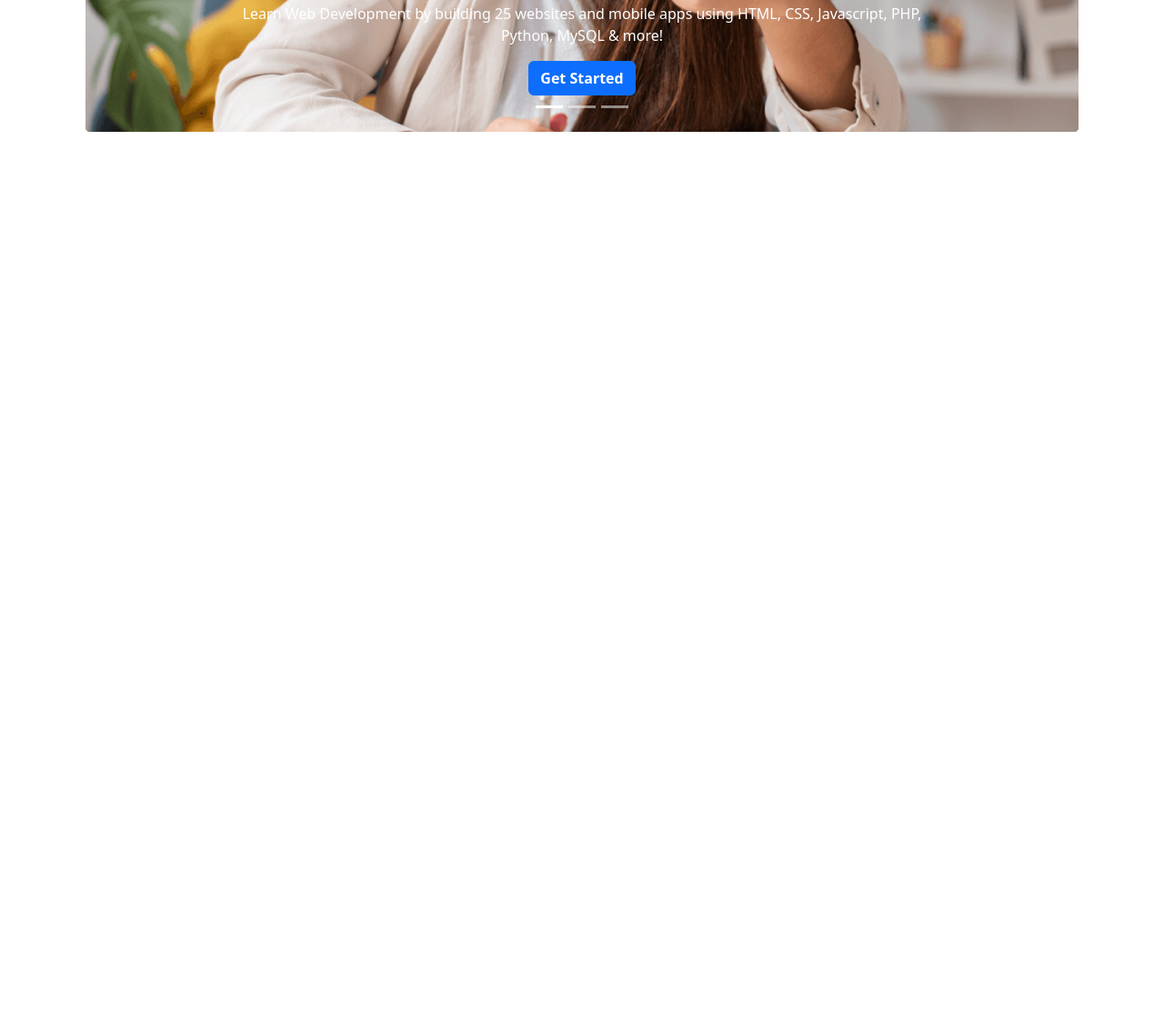
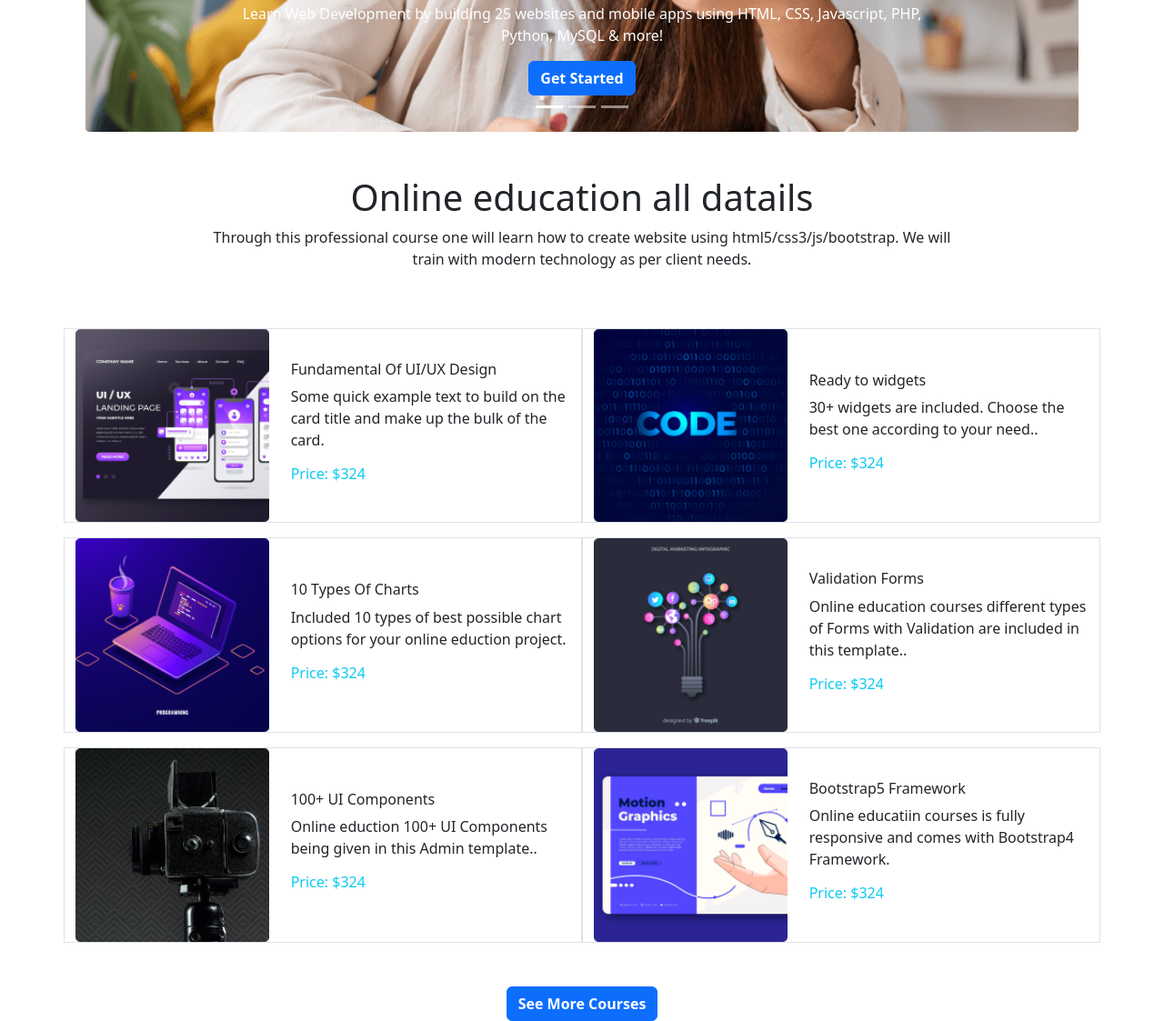
Before and after one commit to rafia02/learn-development-website, a plain HTML site: page index.html in a window 1280 px wide. Shown: the part 550-1673 px from the top of the page at 91% size. Before the commit the page ends 800 px from the top, so only its background shows below. Drawn offline with nearby package versions, Linux system fonts and the light colour scheme.

Commit message:
course section commited

```diff
--- a/index.html
+++ b/index.html
@@ -103,6 +103,114 @@
 
 
 
+
+      <main class=" container-fluid">
+
+        <!-- course section starts here  -->
+      <section class="online-education-course container mt-5">
+        <div class="row">
+              <div class="col-lg-12 w-75 m-auto">
+                <h1 class="text-center">Online education all datails</h1>
+                <p class=" text-center">Through this professional course one will learn how to create website using html5/css3/js/bootstrap. We will train with modern technology as per client needs.</p>
+              </div>
+        </div>
+
+        <div class="row mt-5">
+          <div class="col-lg-6 d-grid gap-3 ">
+            <div class="row border">
+              <div class="col-lg-5 col-md-5 ">
+                <img class="w-100" src="images/course/course-1.png" alt="">
+              </div>
+              <div class="col-lg-7 col-md-7 d-flex align-items-center">
+                <div>
+                  <h6>Fundamental Of UI/UX Design</h6>
+                  <p>Some quick example text to build on the card title and make up the bulk of the card.</p>
+                  <h6 class="text-info">Price: $324</h6>
+                </div>
+              </div>
+
+            </div>
+            <div class="row border">
+              <div class="col-lg-5 col-md-5 ">
+                <img class="w-100" src="images/course/course-3.png" alt="">
+              </div>
+              <div class="col-lg-7 col-md-7 d-flex align-items-center">
+                <div>
+                  <h6>10 Types Of Charts</h6>
+                  <p>Included 10 types of best possible chart options for your online eduction project.</p>
+                  <h6 class="text-info" >Price: $324</h6>
+                </div>
+              </div>
+            </div>
+
+            <div class="row border">
+              <div class="col-lg-5 col-md-5">
+                <img class="w-100" src="images/course/course-5.png" alt="">
+              </div>
+              <div class="col-lg-7 col-md-7 d-flex align-items-center">
+                <div>
+                  <h6>100+ UI Components</h6>
+                  <p>Online eduction 100+ UI Components being given in this Admin template..</p>
+                  <h6 class="text-info">Price: $324</h6>
+                </div>
+              </div>
+            </div>
+          </div>
+
+          <div class="col-lg-6 d-grid gap-3">
+            <div class="row border">
+              <div class="col-lg-5 col-md-5">
+                <img class="w-100" src="images/course/course-2.png" alt="">
+              </div>
+              <div class="col-lg-7 col-md-7 d-flex align-items-center ">
+                <div>
+                  <h6>Ready to widgets</h6>
+                  <p>30+ widgets are included. Choose the best one according to your need..</p>
+                  <h6 class="text-info">Price: $324</h6>
+                </div>
+              </div>
+            </div>
+
+            <div class="row border">
+              <div class="col-lg-5 col-md-5 ">
+                <img class="w-100" src="images/course/course-4.png" alt="">
+              </div>
+              <div class="col-lg-7 col-md-7 d-flex align-items-center ">
+                <div>
+                  <h6>Validation Forms</h6>
+                  <p>Online education courses different types of Forms with Validation are included in this template..</p>
+                  <h6 class="text-info">Price: $324</h6>
+                </div>
+              </div>
+            </div>
+
+            <div class="row border">
+              <div class="col-lg-5 col-md-5 ">
+                <img class="w-100" src="images/course/course-6.png" alt="">
+              </div>
+              <div class="col-lg-7 col-md-7 d-flex align-items-center ">
+                <div>
+                  <h6>Bootstrap5 Framework</h6>
+                  <p>Online educatiin courses is fully responsive and comes with Bootstrap4 Framework.</p>
+                  <h6 class="text-info">Price: $324</h6>
+                </div>
+              </div>
+            </div>
+          </div>
+        </div>
+
+        <div class="btn-div mt-5 text-center">
+          <button type="button" class="btn btn-primary fw-bold">See More Courses</button>
+        </div>
+
+       </section>
+
+
+      </main>
+
+
+
+
     <!-- bootstrap js link  -->
     <script src="https://cdn.jsdelivr.net/npm/bootstrap@5.2.0/dist/js/bootstrap.bundle.min.js" integrity="sha384-A3rJD856KowSb7dwlZdYEkO39Gagi7vIsF0jrRAoQmDKKtQBHUuLZ9AsSv4jD4Xa" crossorigin="anonymous"></script>
 
```
